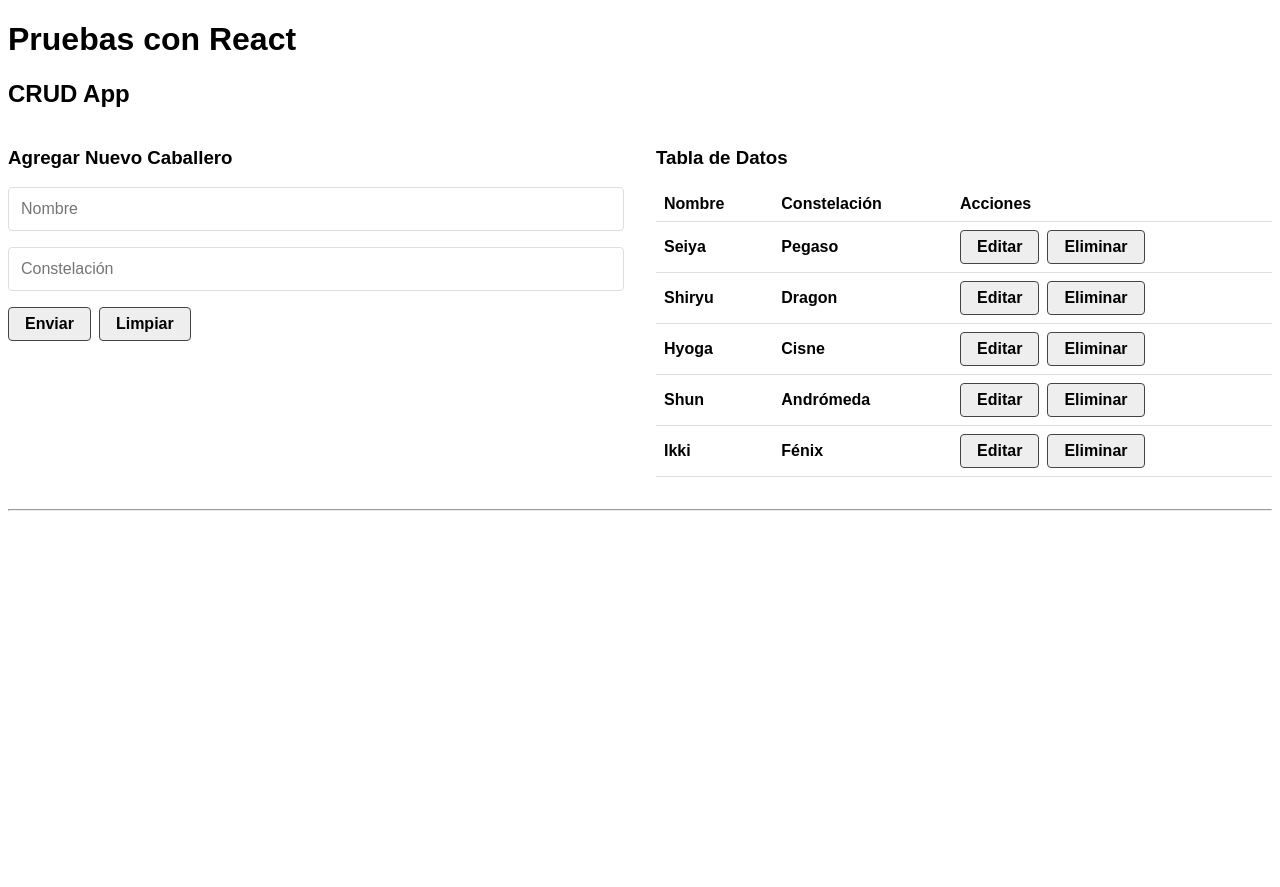
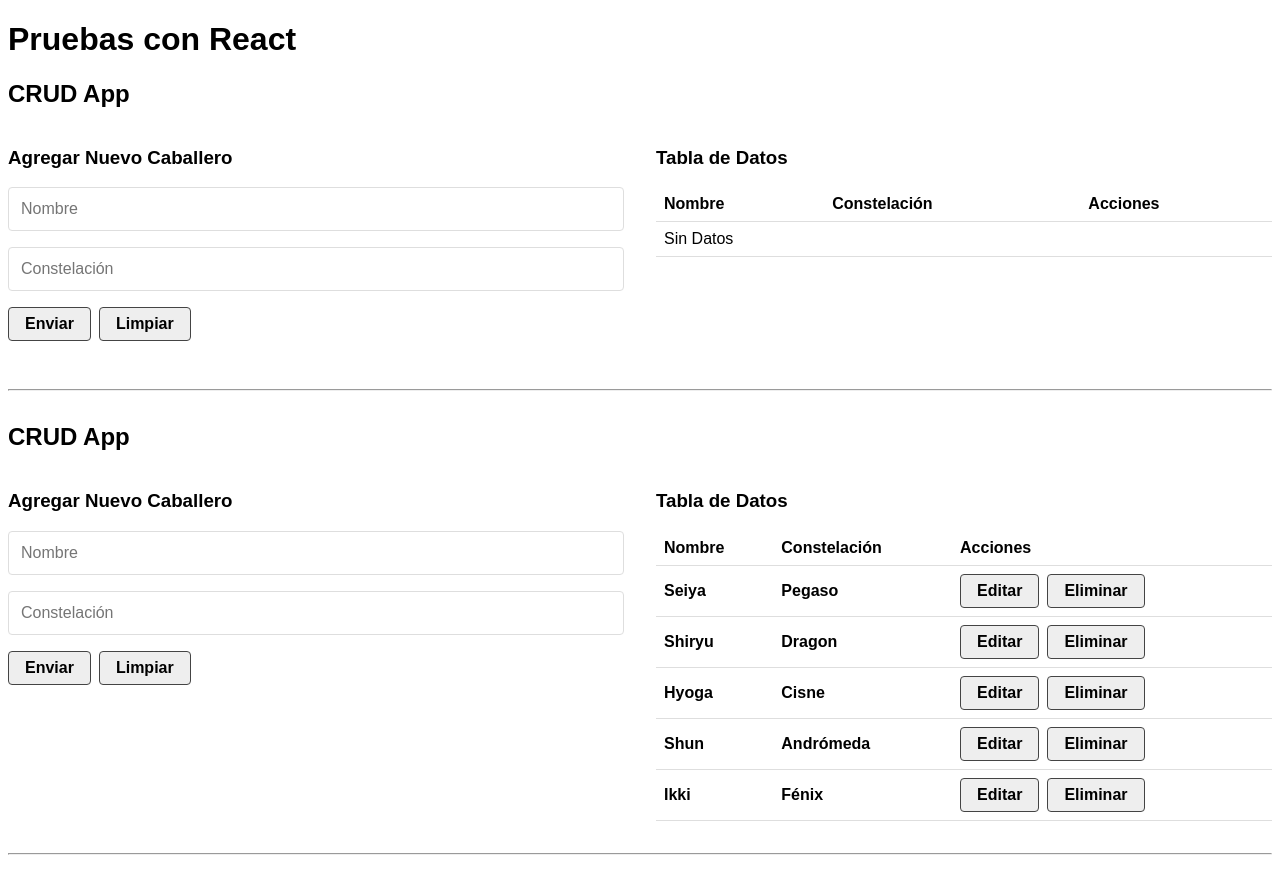
Before and after one commit to JIVitian/PruebaCrudReact, a React (Create React App) app: page / in a window 1280 px wide. Before the commit the page ends 800 px from the top, so only its background shows below. Built offline with nearby package versions, Linux system fonts and the light colour scheme.

Commit message:
Instalando json-server y creando el archivo json y el componente

```diff
--- a/package.json
+++ b/package.json
@@ -15,7 +15,8 @@
     "start": "react-scripts start",
     "build": "react-scripts build",
     "test": "react-scripts test",
-    "eject": "react-scripts eject"
+    "eject": "react-scripts eject",
+    "fake-api": "json-server --watch src/api/db.json --port 5000"
   },
   "eslintConfig": {
     "extends": [
--- a/src/App.js
+++ b/src/App.js
@@ -1,11 +1,14 @@
 // Pequeño CRUD de los caballeros del zodiaco
 import React from "react";
+import CrudApi from "./components/CrudApi";
 import CrudApp from "./components/CrudApp";
 
 function App() {
   return (
     <div className="App">
       <h1>Pruebas con React</h1>
+      <CrudApi />
+      <hr />
       <CrudApp />
       <hr />
     </div>
--- /dev/null
+++ b/src/api/db.json
@@ -0,0 +1,29 @@
+{
+  "santos": [
+    {
+      "id": 1,
+      "name": "Seiya",
+      "constellation": "Pegaso"
+    },
+    {
+      "id": 2,
+      "name": "Shiryu",
+      "constellation": "Dragon"
+    },
+    {
+      "id": 3,
+      "name": "Hyoga",
+      "constellation": "Cisne"
+    },
+    {
+      "id": 4,
+      "name": "Shun",
+      "constellation": "Andrómeda"
+    },
+    {
+      "id": 5,
+      "name": "Ikki",
+      "constellation": "Fénix"
+    }
+  ]
+}
--- /dev/null
+++ b/src/components/CrudApi.js
@@ -0,0 +1,59 @@
+import React, { useState } from "react";
+import CrudForm from "./CrudForm";
+import CrudTable from "./CrudTable";
+
+export default function CrudApi() {
+  const [db, setDb] = useState([]);
+  const [dataToEdit, setDataToEdit] = useState(null);
+
+  const saveLocal = (data) => {
+    localStorage.setItem("zodiaco", JSON.stringify(data));
+  };
+
+  // Crea un nuevo registro en la "Base de datos"
+  const createData = (data) => {
+    data.id = Date.now();
+    const newData = [...db, data];
+    setDb(newData);
+    saveLocal(newData);
+  };
+
+  const updateData = (data) => {
+    let newData = db.map((el) => (el.id === data.id ? data : el));
+    setDb(newData);
+    saveLocal(newData);
+  };
+
+  const deleteData = (id) => {
+    let isDelete = window.confirm(
+      `Está seguro de eliminar el registro con el id = ${id}?`
+    );
+
+    if (isDelete) {
+      let newData = db.filter((el) => el.id !== id);
+      setDb(newData);
+      saveLocal(newData);
+    } else {
+      return;
+    }
+  };
+
+  return (
+    <div>
+      <h2>CRUD App</h2>
+      <article className="grid-1-2">
+        <CrudForm
+          createData={createData}
+          updateData={updateData}
+          dataToEdit={dataToEdit}
+          setDataToEdit={setDataToEdit}
+        />
+        <CrudTable
+          data={db}
+          setDataToEdit={setDataToEdit}
+          deleteData={deleteData}
+        />
+      </article>
+    </div>
+  );
+}
```
